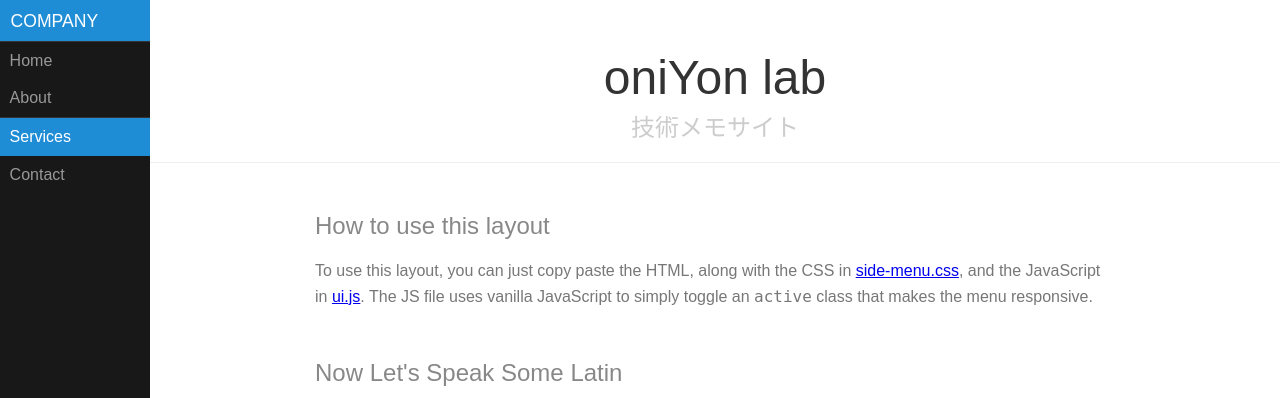
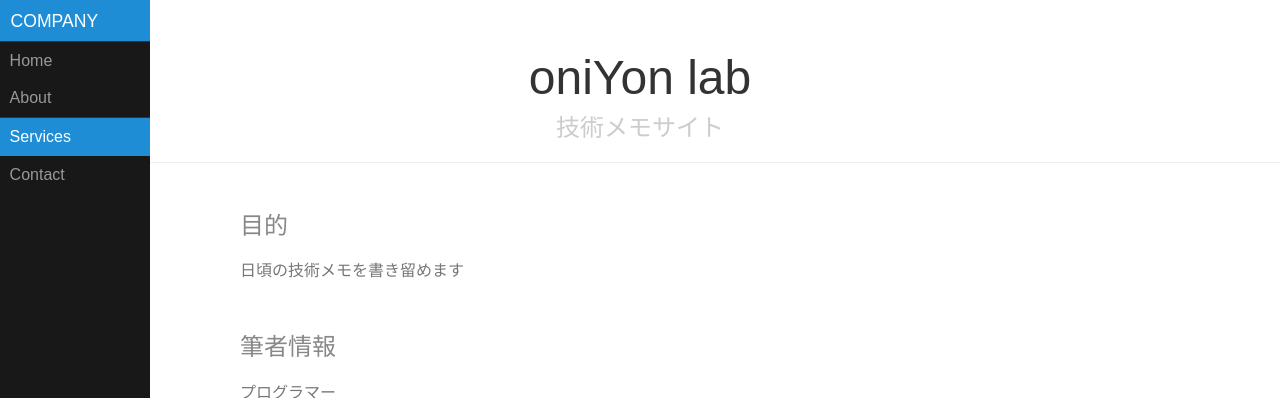
Before and after one commit to oniyon-lab/oniyon-lab.github.io, a PHP site: page /index.html in a window 1280 px wide. Shown: the top 398 px of the page. Run offline with PHP 8.4, Linux system fonts and the light colour scheme; some libraries are stand-ins or nearby versions.

Commit message:
jsベースのフレームワーク作成

```diff
--- a/css/style.css
+++ b/css/style.css
@@ -72,7 +72,16 @@ The content `<div>` is where all your content goes.
     color: #888;
 }
 
-
+.footer {
+    border-top: 1px solid #eee;
+    font-size: 87.5%;
+    margin-top: 3.4286em;
+    padding: 1.1429em;
+}
+.legal-copyright {
+    margin: 0;
+    text-align: right;
+}
 
 /*
 The `#menu` `<div>` is the parent `<div>` that contains the `.pure-menu` that
--- a/index.html
+++ b/index.html
@@ -1,55 +1,26 @@
 <!doctype html>
 <html lang="jp">
-<head>
-    <meta charset="utf-8">
-    <meta name="viewport" content="width=device-width, initial-scale=1.0">
-    <meta name="description" content="oniYon lab 技術 memo site">
-    <title>Responsive Side Menu &ndash; Layout Examples &ndash; Pure</title>
-    <link rel="stylesheet" href="https://cdn.jsdelivr.net/npm/purecss@3.0.0/build/pure-min.css" integrity="sha384-X38yfunGUhNzHpBaEBsWLO+A0HDYOQi8ufWDkZ0k9e0eXz/tH3II7uKZ9msv++Ls" crossorigin="anonymous">
-    <link rel="icon" href="/img/favicon.ico" />
-    <link rel="stylesheet" href="/css/style.css">
-</head>
 <body>
-
-<div id="layout">
-    <!-- Menu toggle -->
-    <a href="#menu" id="menuLink" class="menu-link">
-        <!-- Hamburger icon -->
-        <span></span>
-    </a>
-
-    <div id="menu">
-        <div class="pure-menu">
-            <a class="pure-menu-heading" href="#company">Company</a>
-
-            <ul class="pure-menu-list">
-                <li class="pure-menu-item"><a href="#home" class="pure-menu-link">Home</a></li>
-                <li class="pure-menu-item"><a href="#about" class="pure-menu-link">About</a></li>
-
-                <li class="pure-menu-item menu-item-divided pure-menu-selected">
-                    <a href="#" class="pure-menu-link">Services</a>
-                </li>
-
-                <li class="pure-menu-item"><a href="#contact" class="pure-menu-link">Contact</a></li>
-            </ul>
-        </div>
-    </div>
-
-    <div id="main">
-        <div class="header">
-            <h1>oniYon lab</h1>
-            <h2>技術メモサイト</h2>
-        </div>
-
-        <div class="content">
-            <h2 class="content-subhead">How to use this layout</h2>
+<script src="https://code.jquery.com/jquery-3.7.1.min.js" integrity="sha256-/JqT3SQfawRcv/BIHPThkBvs0OEvtFFmqPF/lYI/Cxo=" crossorigin="anonymous"></script>
+<script src="/js/utils.js"></script>
+<script src="/js/common.js"></script>
+<script>
+    $(()=>{
+        common.loadModules();
+        $("head").append(`<meta name="description" content="oniYon lab 技術 memo site">`);
+        $("head").append(`<title>oniYon 技術ブログ</title>`);
+        $('#content').html( $('#mainContentTemplate').html() );
+    });
+</script>
+<template id="mainContentTemplate">
+    <h2 class="content-subhead">目的</h2>
     <p>
-                To use this layout, you can just copy paste the HTML, along with the CSS in <a href="/layouts/side-menu/styles.css" alt="Side Menu CSS">side-menu.css</a>, and the JavaScript in <a href="/js/ui.js">ui.js</a>. The JS file uses vanilla JavaScript to simply toggle an <code>active</code> class that makes the menu responsive.
+        日頃の技術メモを書き留めます
     </p>
 
-            <h2 class="content-subhead">Now Let's Speak Some Latin</h2>
+    <h2 class="content-subhead">筆者情報</h2>
     <p>
-                Lorem ipsum dolor sit amet, consectetur adipisicing elit, sed do eiusmod tempor incididunt ut labore et dolore magna aliqua. Ut enim ad minim veniam, quis nostrud exercitation ullamco laboris nisi ut aliquip ex ea commodo consequat. Duis aute irure dolor in reprehenderit in voluptate velit esse cillum dolore eu fugiat nulla pariatur. Excepteur sint occaecat cupidatat non proident, sunt in culpa qui officia deserunt mollit anim id est laborum.
+        プログラマー
     </p>
 
     <div class="pure-g">
@@ -66,16 +37,6 @@
             <img class="pure-img-responsive" src="http://farm8.staticflickr.com/7357/9086701425_fda3024927.jpg" alt="Mountain">
         </div>
     </div>
-
-            <h2 class="content-subhead">Try Resizing your Browser</h2>
-            <p>
-                Lorem ipsum dolor sit amet, consectetur adipisicing elit, sed do eiusmod tempor incididunt ut labore et dolore magna aliqua. Ut enim ad minim veniam, quis nostrud exercitation ullamco laboris nisi ut aliquip ex ea commodo consequat. Duis aute irure dolor in reprehenderit in voluptate velit esse cillum dolore eu fugiat nulla pariatur. Excepteur sint occaecat cupidatat non proident, sunt in culpa qui officia deserunt mollit anim id est laborum.
-            </p>
-        </div>
-    </div>
-</div>
-
-<script src="/js/ui.js"></script>
-
+</template>
 </body>
 </html>
--- /dev/null
+++ b/js/common.js
@@ -0,0 +1,8 @@
+const common = {
+  loadModules: () => {
+    $('body').prepend( utils.getContents('/module/layout.html') );
+    $('head').append( utils.getContents('/module/head-common.html') );
+    $('#menuArea').html( utils.getContents('/module/menu.html') );
+    $('#header').html( utils.getContents('/module/header.html') );
+  }
+};
--- /dev/null
+++ b/js/utils.js
@@ -0,0 +1,14 @@
+const utils = {
+  getContents: (url) => {
+    let contents="";
+
+    $.ajax({
+      'url': url
+      , 'async': false
+    }).done((data)=>{
+      contents = data;
+    });
+
+    return contents;
+  }
+};
--- /dev/null
+++ b/module/head-common.html
@@ -0,0 +1,8 @@
+<head>
+    <meta charset="utf-8">
+    <meta name="viewport" content="width=device-width, initial-scale=1.0">
+    <link rel="stylesheet" href="https://cdn.jsdelivr.net/npm/purecss@3.0.0/build/pure-min.css" integrity="sha384-X38yfunGUhNzHpBaEBsWLO+A0HDYOQi8ufWDkZ0k9e0eXz/tH3II7uKZ9msv++Ls" crossorigin="anonymous">
+    <link rel="icon" href="/img/favicon.ico" />
+    <link rel="stylesheet" href="/css/style.css">
+    <script src="/js/ui.js"></script>
+</head>
--- /dev/null
+++ b/module/header.html
@@ -0,0 +1,2 @@
+<h1>oniYon lab</h1>
+<h2>技術メモサイト</h2>
--- /dev/null
+++ b/module/layout.html
@@ -0,0 +1,12 @@
+<body>
+    <div>
+        <div id="menuArea"></div>
+        <div id="main">
+            <div id="header" class="header"></div>
+            <div id="content" class="content"></div>
+        </div>
+    </div>
+    <div class="footer l-box is-center">
+        <p class="legal-copyright">&copy; 2023 - oniYon All rights reserved.</p>
+    </div>
+</body>
--- /dev/null
+++ b/module/menu.html
@@ -0,0 +1,22 @@
+    <!-- Menu toggle -->
+    <a href="#menu" id="menuLink" class="menu-link">
+        <!-- Hamburger icon -->
+        <span></span>
+    </a>
+
+    <nav id="menu">
+        <div class="pure-menu">
+            <a class="pure-menu-heading" href="#company">Company</a>
+
+            <ul class="pure-menu-list">
+                <li class="pure-menu-item"><a href="#home" class="pure-menu-link">Home</a></li>
+                <li class="pure-menu-item"><a href="#about" class="pure-menu-link">About</a></li>
+
+                <li class="pure-menu-item menu-item-divided pure-menu-selected">
+                    <a href="#" class="pure-menu-link">Services</a>
+                </li>
+
+                <li class="pure-menu-item"><a href="#contact" class="pure-menu-link">Contact</a></li>
+            </ul>
+        </div>
+    </nav>
```
Also changed, not shown: home.html (added, +29 -0 lines). Lines whose indentation alone changed are shown as unchanged.
